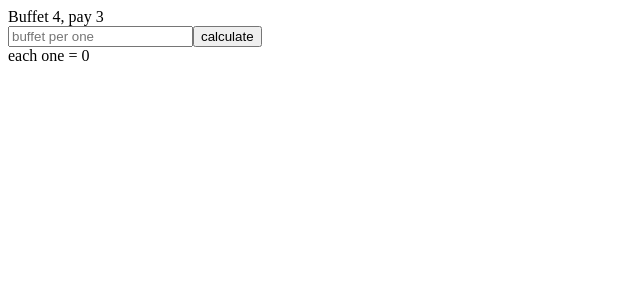
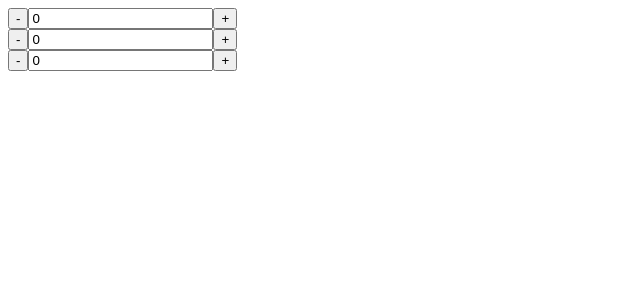
Before and after one commit to Supanut1911/angular-playground, an Angular app: page / in a window 1280 px wide. Shown: the top 300 px of the page, without its empty margins (0-640 px from the left). Built offline with nearby package versions, Linux system fonts and the light colour scheme.

Commit message:
@input via prop

```diff
--- /dev/null
+++ b/src/app/action-bar/action-bar.component.html
@@ -0,0 +1,6 @@
+<div>
+  <button (click)="handleDecrease()">-</button>
+  <!-- property binding -->
+  <input type="text" [value]="counter" />
+  <button (click)="handleIncrease()">+</button>
+</div>
--- /dev/null
+++ b/src/app/action-bar/action-bar.component.ts
@@ -0,0 +1,23 @@
+import { Component, Input } from '@angular/core';
+
+@Component({
+  selector: 'app-action-bar',
+  standalone: true,
+  imports: [],
+  templateUrl: './action-bar.component.html',
+  styleUrl: './action-bar.component.css',
+})
+export class ActionBarComponent {
+  counter = 0;
+  @Input() step: number = 1;
+  handleDecrease() {
+    if (this.counter > 0) {
+      this.counter -= this.step;
+    }
+  }
+  handleIncrease() {
+    if (this.counter < 100) {
+      this.counter += this.step;
+    }
+  }
+}
--- a/src/app/app.component.html
+++ b/src/app/app.component.html
@@ -1,8 +1,12 @@
-Buffet 4, pay 3
+<!-- Buffet 4, pay 3
 <div>
   <input #priceBuffetInput type="text" placeholder="buffet per one" />
   <button (click)="handleCalculateBuffet(priceBuffetInput.value)">
     calculate
   </button>
 </div>
-<span>each one = {{ value }} </span>
+<span>each one = {{ value }} </span> -->
+
+<app-action-bar [step]="5"></app-action-bar>
+<app-action-bar [step]="10"></app-action-bar>
+<app-action-bar></app-action-bar>
--- a/src/app/app.component.ts
+++ b/src/app/app.component.ts
@@ -1,11 +1,12 @@
 import { Component } from '@angular/core';
 import { CommonModule } from '@angular/common';
 import { RouterOutlet } from '@angular/router';
+import { ActionBarComponent } from './action-bar/action-bar.component';
 
 @Component({
   selector: 'app-root',
   standalone: true,
-  imports: [CommonModule, RouterOutlet],
+  imports: [CommonModule, RouterOutlet, ActionBarComponent],
   templateUrl: './app.component.html',
   styleUrl: './app.component.css',
 })
```
Also changed, not shown: src/app/action-bar/action-bar.component.css (added), 1 other file (tests, documents, lock files or other folders).
